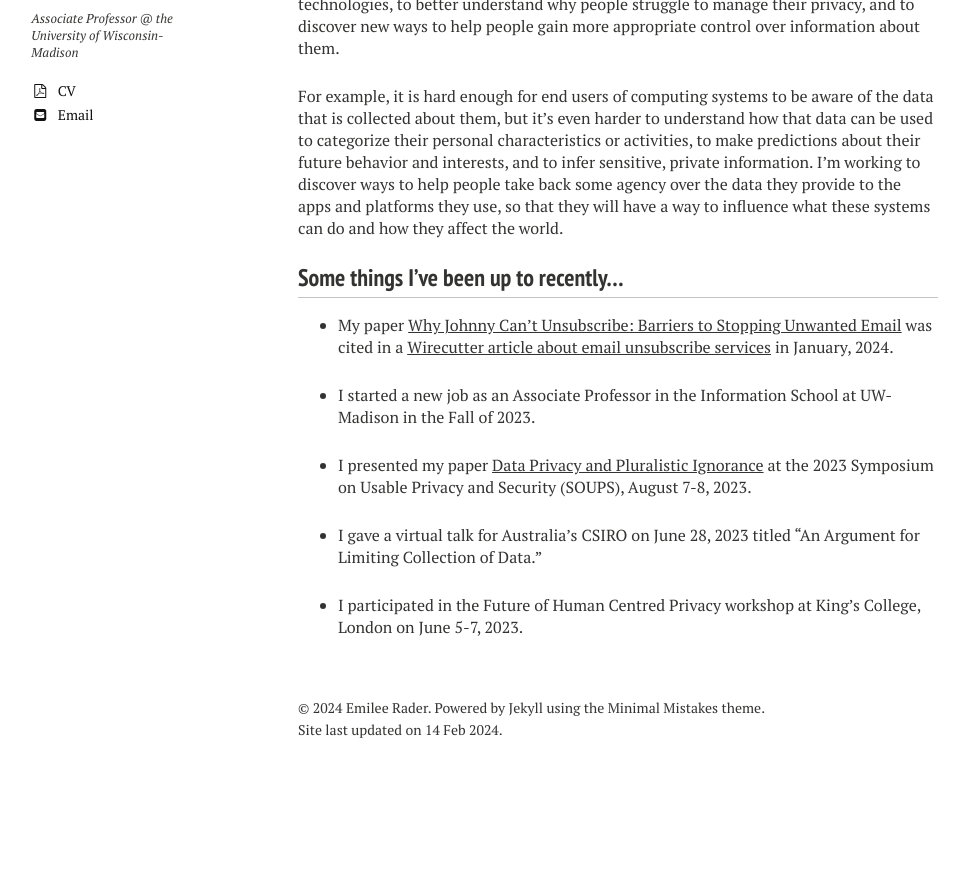
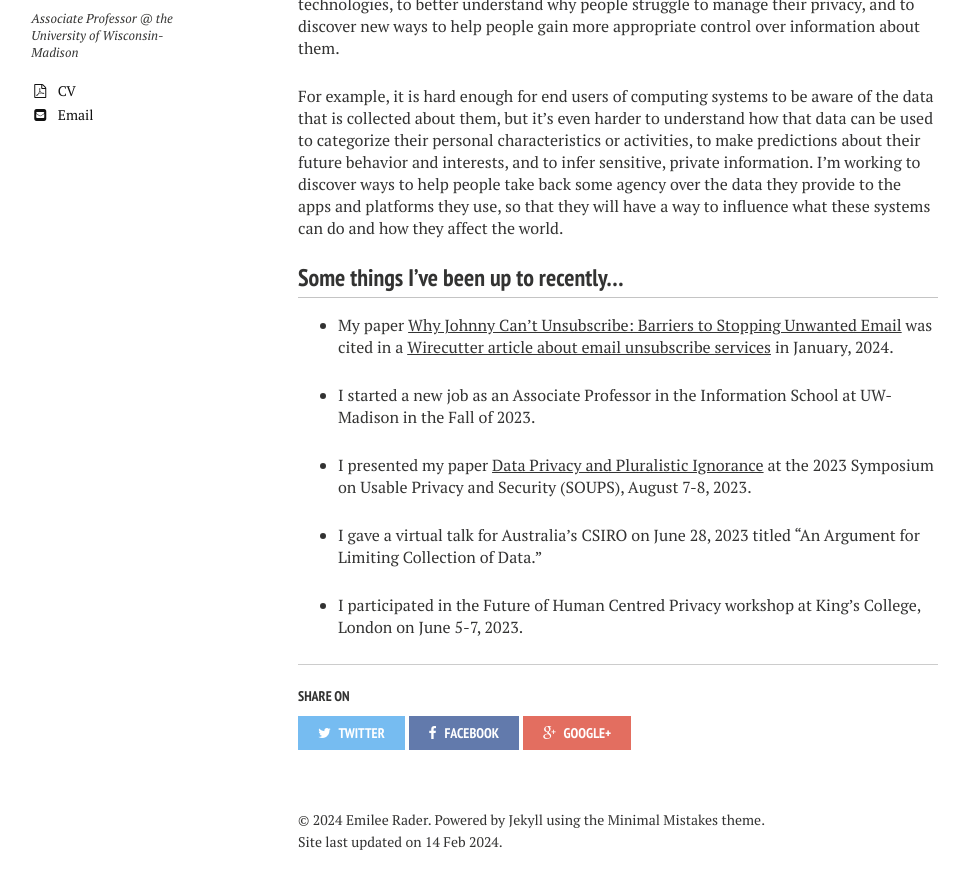
Before and after one commit to bierdoctor/bierdoctor.github.io, a Jekyll site: the page built from index.md, in a window 1280 px wide and 900 px high, scrolled down 581 px. Shown: the top 889 px of the window, without its empty margins (22-991 px from the left). Built offline with Jekyll 4.4.1, drawn with Linux system fonts in a browser that asks for light colours; nearby versions of some CDN libraries; before the commit the page ends 1369 px from its top, so only the background shows below that.

Commit message:
Update index.md

```diff
--- a/index.md
+++ b/index.md
@@ -1,7 +1,7 @@
 ---
-layout: page
-comments: false
-share: false
+layout: "page"
+comments: "false"
+share: "false"
 ---
 
 I am an Associate Professor in the [Information School](https://ischool.wisc.edu), which is part of the [School of Computer, Data and Information Sciences](https://cdis.wisc.edu) at the [University of Wisconsin-Madison](https://www.wisc.edu/). Some keywords to describe my research are: human-centered data privacy, usable privacy and security, privacy norms, sociotechnical systems.
```
